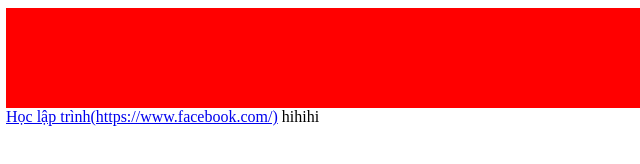
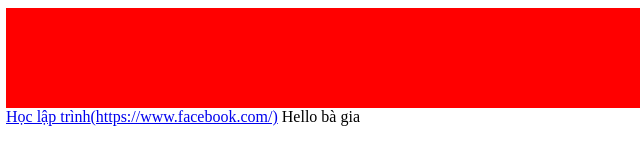
Before and after one commit to ducduy2222001/vidu, a plain HTML site: page 1soHamTrongCSS.html in a window 1280 px wide. Shown: the full height of the page, 2-642 px from the left. Drawn offline with Linux system fonts and the light colour scheme.

Commit message:
Update 1soHamTrongCSS.html

```diff
--- a/1soHamTrongCSS.html
+++ b/1soHamTrongCSS.html
@@ -33,5 +33,5 @@
 
 </body>
 
-    hihihi
+    Hello bà gia
 </html>
```
